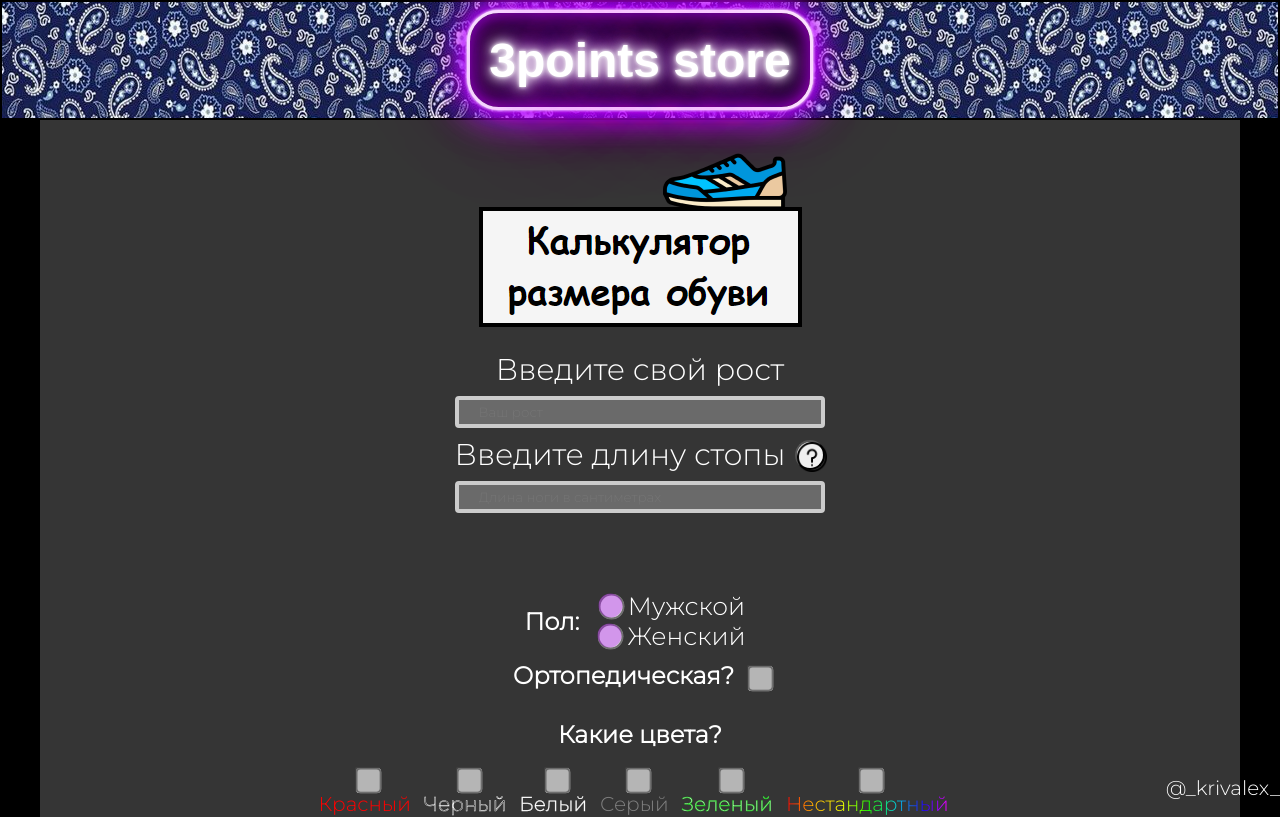
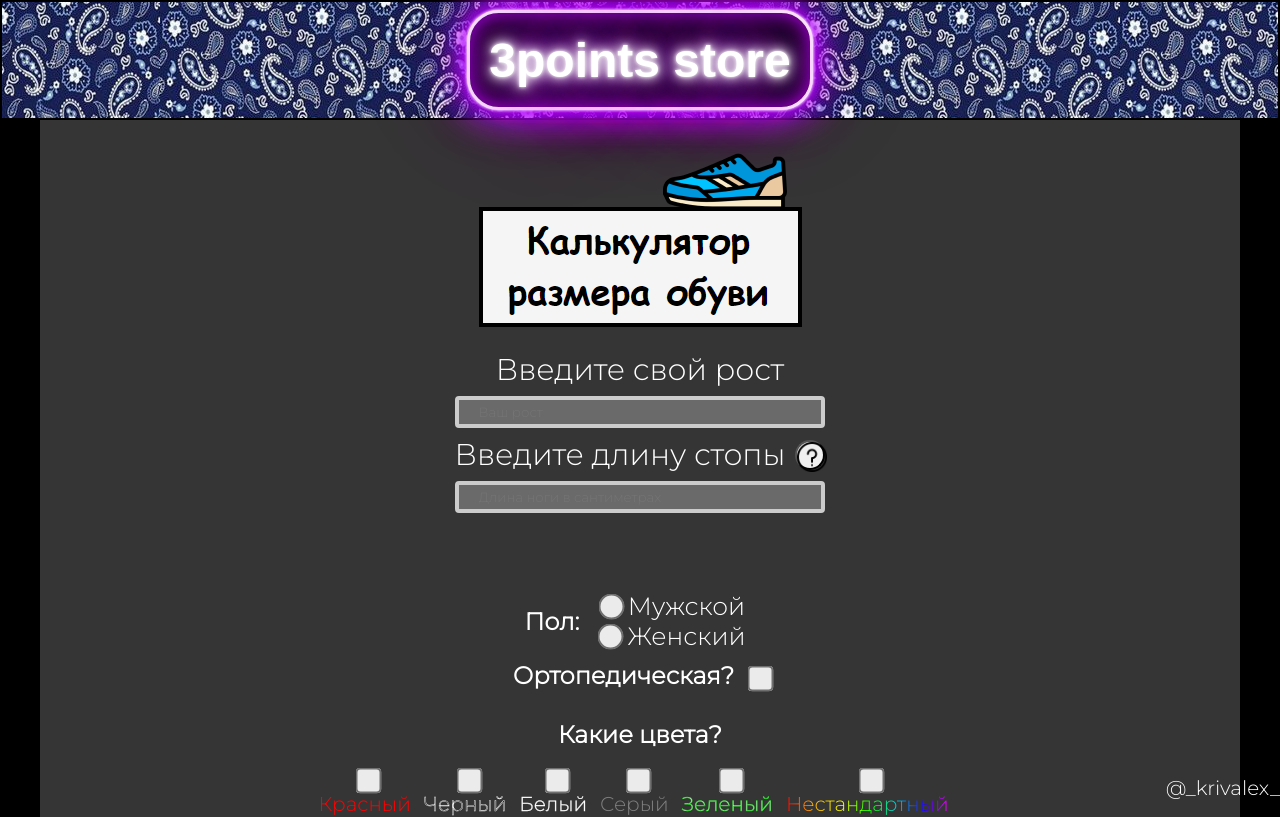
Before and after one commit to krivalex/3points-store-VUE3-MONGOdb, a Vue app: page / in a window 1280 px wide. Shown: the top 817 px of the page. Built offline with nearby package versions, Linux system fonts and the light colour scheme.

Commit message:
design fix 2

```diff
--- a/src/components/ContentMain.vue
+++ b/src/components/ContentMain.vue
@@ -682,36 +682,6 @@ export default {
   width: 30px;
 }
 
-.gender form input::before {
-  content: '';
-  position: absolute;
-  top: 0;
-  left: 0;
-  width: 12px;
-  height: 12px;
-  border-radius: 50%;
-  background-color: rgb(188, 19, 254, 0.4);
-}
-
-.ortopedic input::before {
-  content: '';
-  position: absolute;
-  top: 0;
-  left: 0;
-  width: 12px;
-  height: 12px;
-  background-color: rgb(106, 106, 106, 0.4);
-}
-
-.color input::before {
-  content: '';
-  position: absolute;
-  top: 0;
-  left: 0;
-  width: 12px;
-  height: 12px;
-  background-color: rgb(106, 106, 106, 0.4);
-}
 
 
 
```
